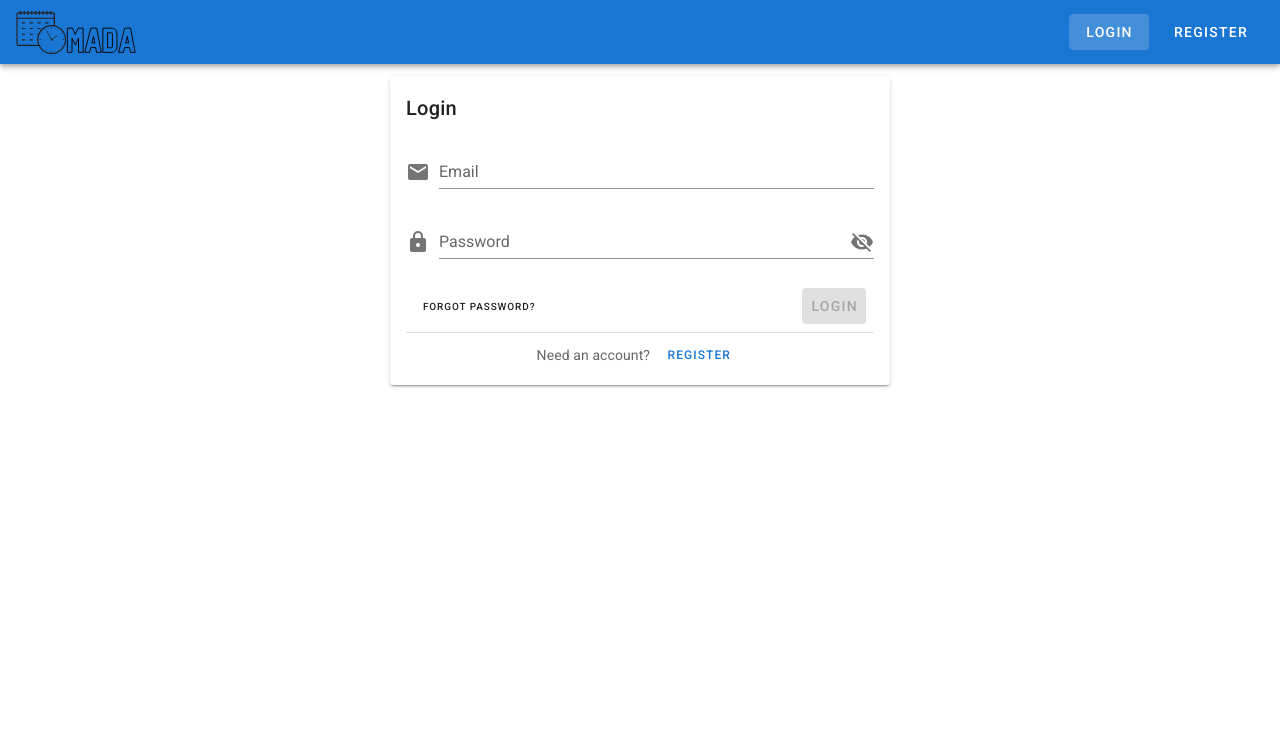
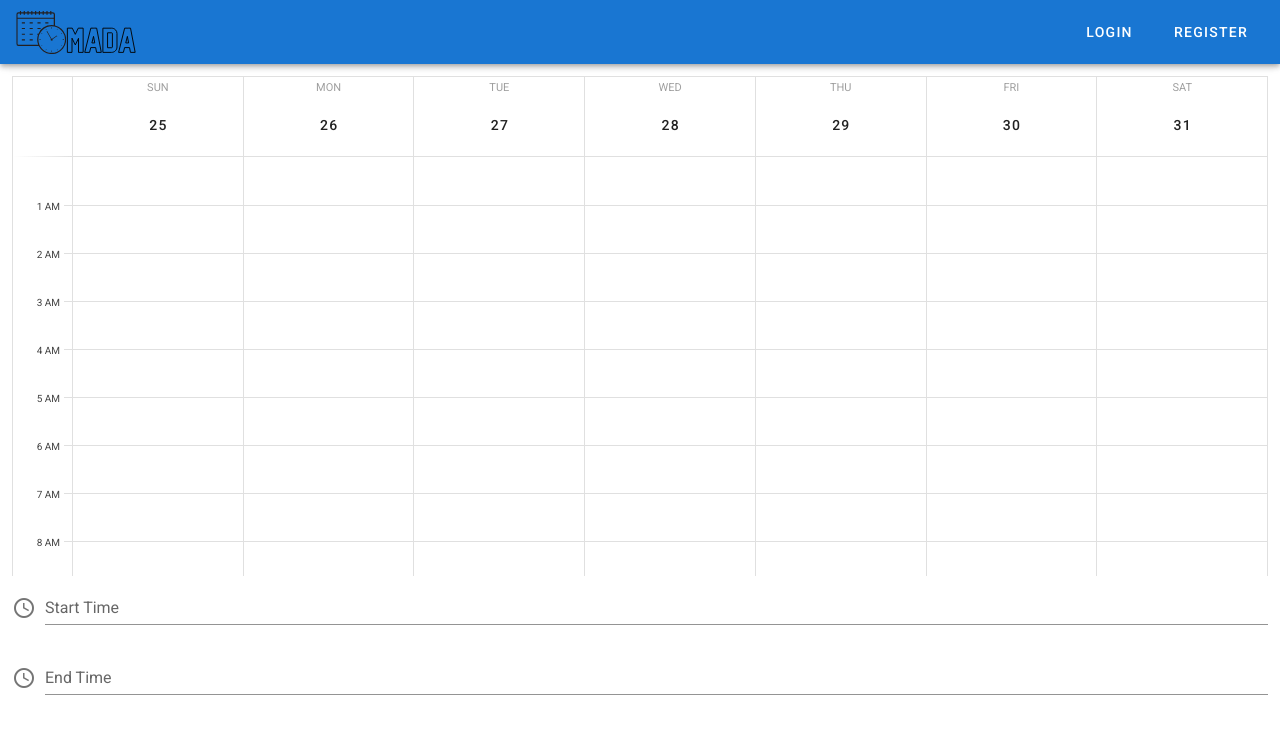
Before and after one commit to Team-Omada/calendar-client, a Vue app: page /createschedule in a window 1280 px wide. Before the commit this address led to /login. Shown: the top 734 px of the page. Built offline with nearby package versions, Linux system fonts and the light colour scheme.

Commit message:
chore(calendar): setup skeletons for calendar and timepicker components

```diff
--- /dev/null
+++ b/src/components/Calendar.vue
@@ -0,0 +1,57 @@
+<template>
+  <v-row>
+    <v-col>
+      <v-sheet height="500">
+        <v-calendar ref="calendar" :now="value" :events="events" type="week">
+        </v-calendar>
+      </v-sheet>
+    </v-col>
+  </v-row>
+</template>
+
+<script>
+export default {
+  name: "Calendar",
+  data() {
+    return {
+      value: "2020-11-04", // this is very bad, but it just so happens this week has Sun = 1 and Sat = 7
+      // to keep moving, all events will be visualized on this week only
+      colors: [
+        "blue",
+        "indigo",
+        "deep-purple",
+        "cyan",
+        "green",
+        "orange",
+        "grey darken-1",
+      ],
+      events: [
+        {
+          name: "Weekly Meeting",
+          start: "2020-11-05 09:00",
+          end: "2020-11-05 10:00",
+        },
+        {
+          name: "Meeting",
+          start: "2020-11-03 02:00",
+          end: "2020-11-03 03:00",
+        },
+        {
+          name: "Other meeting",
+          start: "2020-11-03 02:30",
+          end: "2020-11-03 03:30",
+        },
+      ],
+    };
+  },
+  methods: {
+    // random color generation for events eventually
+    rnd(a, b) {
+      return Math.floor((b - a + 1) * Math.random()) + a;
+    },
+    randomColor() {
+      return this.colors[this.rnd(0, this.colors.length - 1)];
+    },
+  },
+};
+</script>
--- /dev/null
+++ b/src/components/TimePicker.vue
@@ -0,0 +1,49 @@
+<template>
+  <div>
+    <v-dialog ref="dialog" v-model="open" persistent width="290px">
+      <template v-slot:activator="{ on, attrs }">
+        <v-text-field
+          v-model="time"
+          :label="placeholderTitle"
+          prepend-icon="mdi-clock-time-four-outline"
+          readonly
+          v-bind="attrs"
+          v-on="on"
+        ></v-text-field>
+      </template>
+      <v-time-picker
+        v-model="time"
+        format="ampm"
+        scrollable
+        :allowed-minutes="allowedStep"
+      >
+        <v-spacer></v-spacer>
+        <v-btn text color="primary" @click="open = false">
+          Cancel
+        </v-btn>
+        <v-btn text color="primary" @click="$refs.dialog.save(time)">
+          OK
+        </v-btn>
+      </v-time-picker>
+    </v-dialog>
+  </div>
+</template>
+
+<script>
+export default {
+  name: "TimePicker",
+  props: {
+    placeholderTitle: String,
+  },
+  data() {
+    return {
+      time: null,
+      open: false,
+    };
+  },
+  methods: {
+    // 5 minute increments only
+    allowedStep: (m) => m % 5 === 0,
+  },
+};
+</script>
--- a/src/router/index.js
+++ b/src/router/index.js
@@ -1,9 +1,10 @@
 import Vue from "vue";
 import VueRouter from "vue-router";
-import store from "../store";
+// import store from "../store";
 import Login from "../views/Login.vue";
 import Register from "../views/Register.vue";
 import Dashboard from "../views/Dashboard.vue";
+import CreateSchedule from "../views/CreateSchedule.vue";
 
 Vue.use(VueRouter);
 
@@ -29,6 +30,12 @@ const routes = [
     meta: { requiresAuth: true },
   },
   {
+    path: "/createschedule",
+    name: "CreateSchedule",
+    component: CreateSchedule,
+    meta: { requiresAuth: true },
+  },
+  {
     path: "*",
     redirect: "/dashboard",
   },
@@ -47,22 +54,23 @@ const router = new VueRouter({
  * Check if route should be disabled when logged in and redirect to /dashboard
  * A user shouldn't be able to access /login and /register when logged in!
  */
-router.beforeEach((to, from, next) => {
-  if (to.matched.some((record) => record.meta.requiresAuth)) {
-    if (!store.state.isLoggedIn) {
-      next({ name: "Login" });
-    } else {
-      next();
-    }
-  } else if (to.matched.some((record) => record.meta.disableIfAuth)) {
-    if (store.state.isLoggedIn) {
-      next({ name: "Dashboard" });
-    } else {
-      next();
-    }
-  } else {
-    next();
-  }
-});
+// IMPORTANT!!! Uncomment for route protection!!!
+// router.beforeEach((to, from, next) => {
+//   if (to.matched.some((record) => record.meta.requiresAuth)) {
+//     if (!store.state.isLoggedIn) {
+//       next({ name: "Login" });
+//     } else {
+//       next();
+//     }
+//   } else if (to.matched.some((record) => record.meta.disableIfAuth)) {
+//     if (store.state.isLoggedIn) {
+//       next({ name: "Dashboard" });
+//     } else {
+//       next();
+//     }
+//   } else {
+//     next();
+//   }
+// });
 
 export default router;
--- /dev/null
+++ b/src/views/CreateSchedule.vue
@@ -0,0 +1,19 @@
+<template>
+  <div>
+    <Calendar />
+    <TimePicker placeholderTitle="Start Time" />
+    <TimePicker placeholderTitle="End Time" />
+  </div>
+</template>
+
+<script>
+import Calendar from "../components/Calendar";
+import TimePicker from "../components/TimePicker";
+export default {
+  name: "CreateSchedule",
+  components: {
+    Calendar,
+    TimePicker,
+  },
+};
+</script>
```
